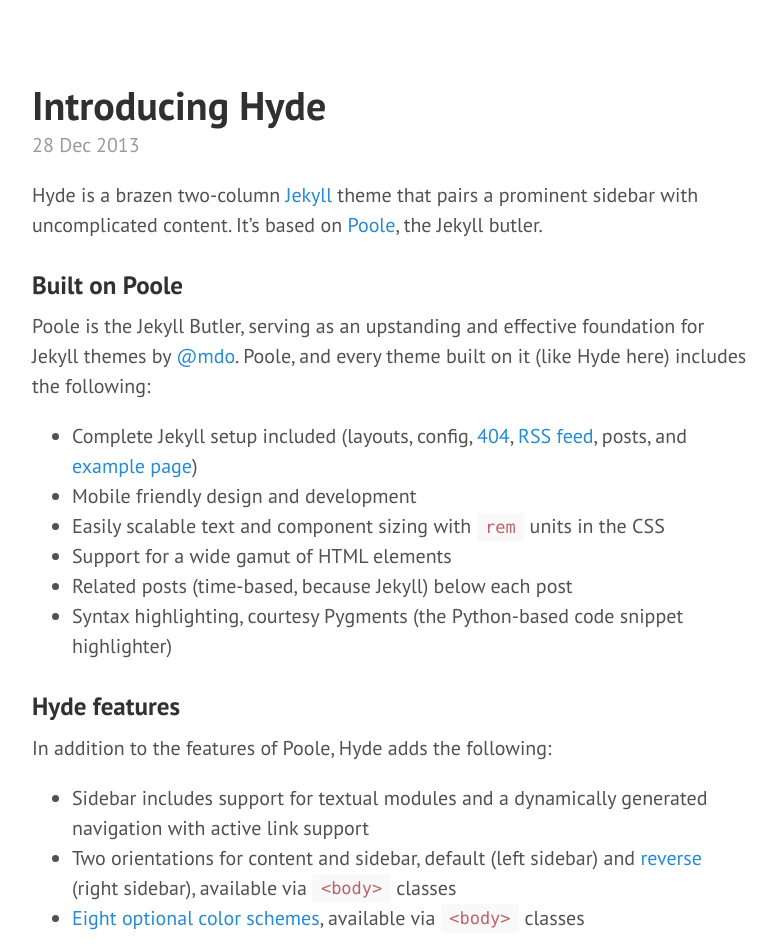
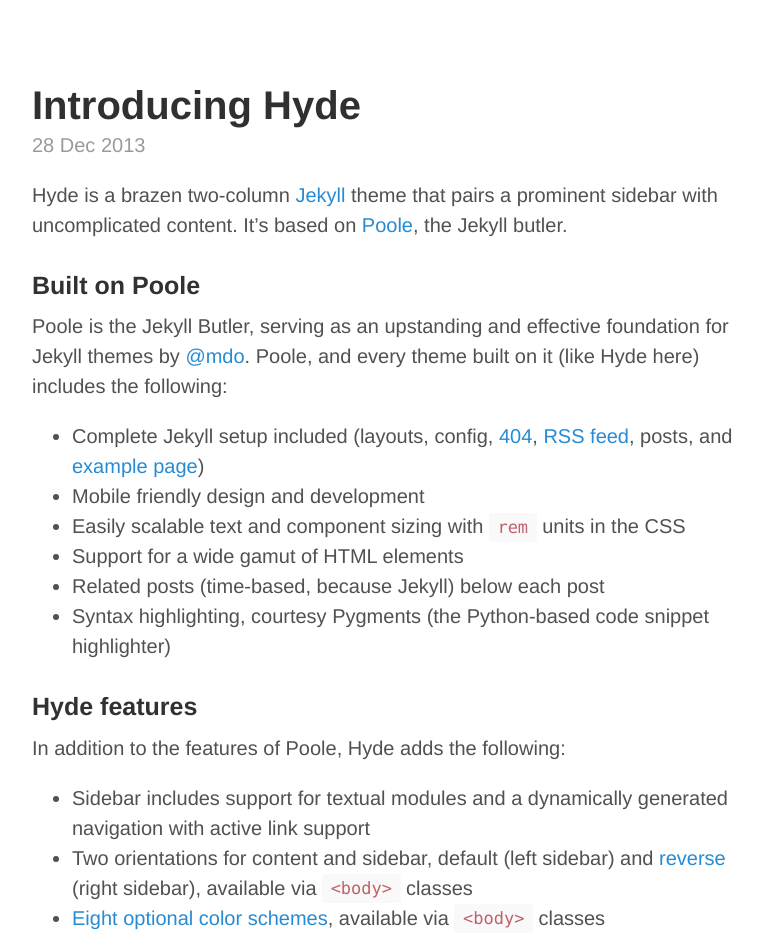
Before and after one commit to arnelh/arnelh.github.io, a Jekyll site: the page built from index.html, in a window 1280 px wide. Shown: the top 952 px of the page, without its empty margins (248-1025 px from the left). Built offline with Jekyll 4.4.1, drawn with Linux system fonts in a browser that asks for light colours; the list of posts is cut into pages by our own code.

Commit message:
Update head.html

```diff
--- a/_includes/head.html
+++ b/_includes/head.html
@@ -18,7 +18,7 @@
   <link rel="stylesheet" href="{{ site.baseurl }}public/css/poole.css">
   <link rel="stylesheet" href="{{ site.baseurl }}public/css/syntax.css">
   <link rel="stylesheet" href="{{ site.baseurl }}public/css/hyde.css">
-  <link rel="stylesheet" href="https://fonts.googleapis.com/css?family=PT+Sans:400,400italic,700|Abril+Fatface">
+  <link rel="stylesheet" href="https://fonts.googleapis.com/css?family=PT+Serif:400,400italic,700|Abril+Fatface">
 
   <!-- Icons -->
   <link rel="apple-touch-icon-precomposed" sizes="144x144" href="{{ site.baseurl }}public/apple-touch-icon-144-precomposed.png">
```
